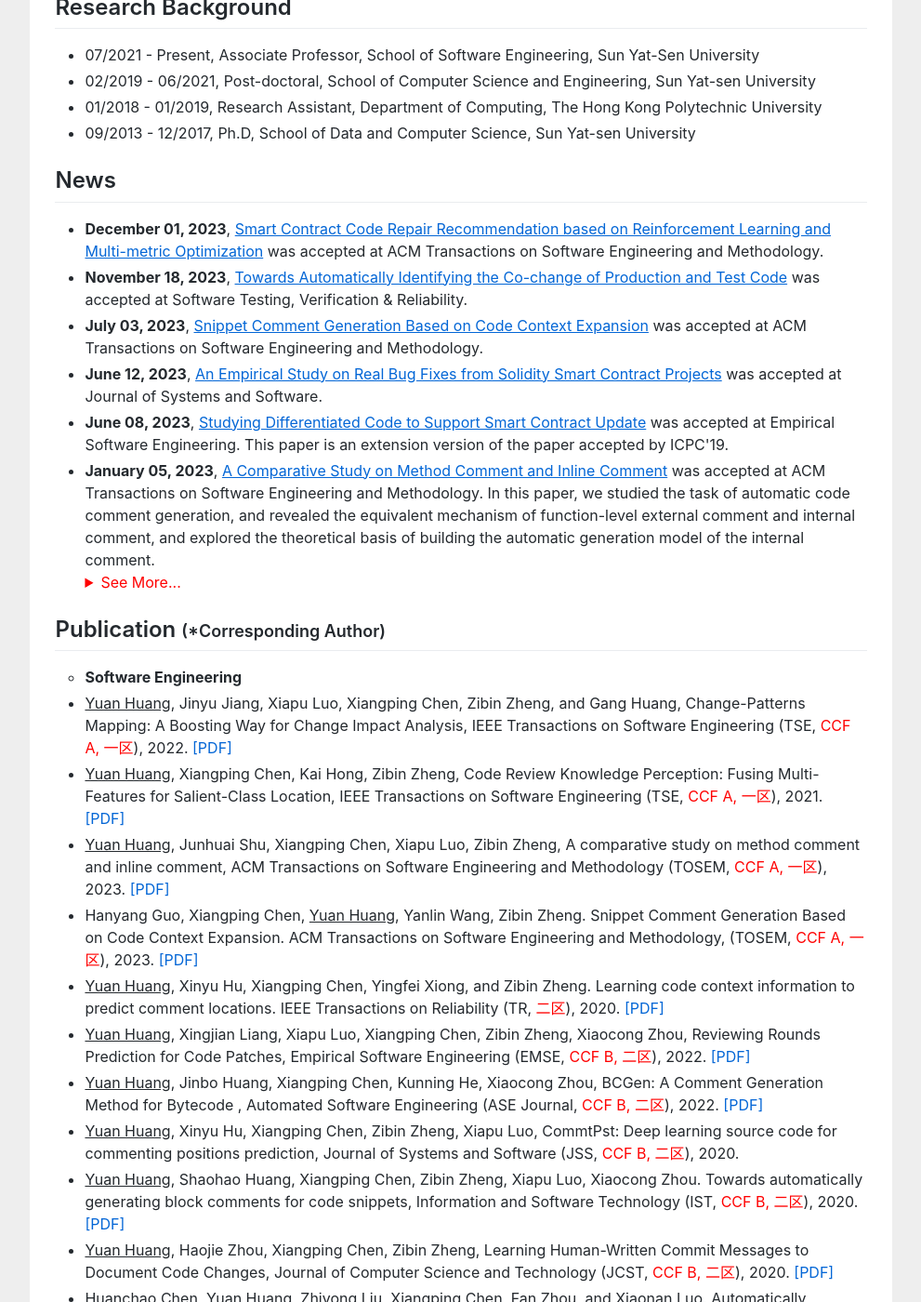
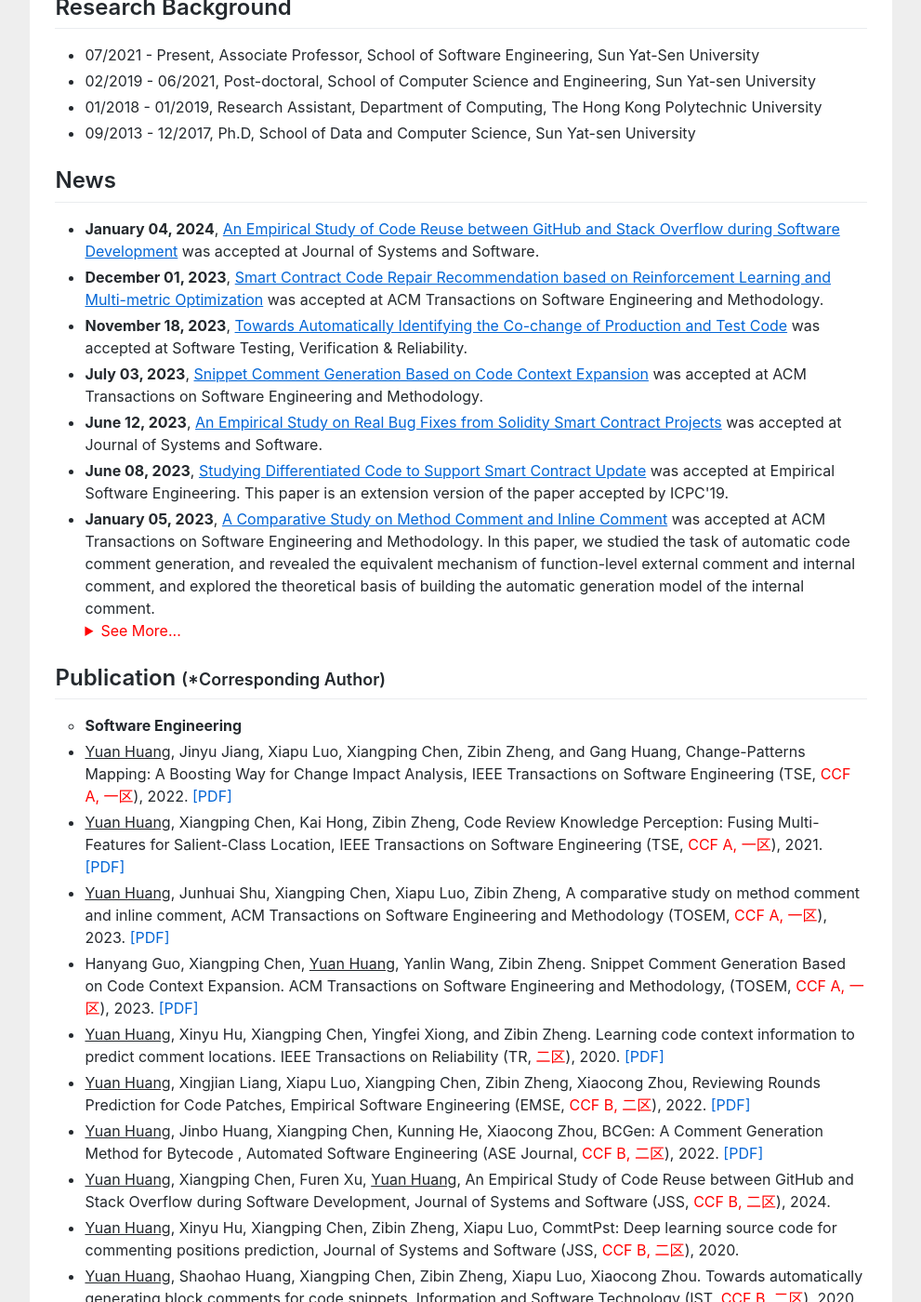
Before and after one commit to huangyuan-hy/huangyuan-hy.github.io, a Jekyll site: the page index.html, which Jekyll copies as it is, in a window 1280 px wide and 1400 px high, scrolled down 641 px. Shown: the whole window at 93% size, without its empty margins (144-1135 px from the left). Built offline with Jekyll 4.4.1, drawn with Linux system fonts in a browser that asks for light colours; some of the changed text lies outside the part shown.

Commit message:
Update index.html

```diff
--- a/index.html
+++ b/index.html
@@ -81,6 +81,7 @@ gtag('config', 'UA-158965281-1');
 
 				<h2>News</h2>
 					<ul>
+						<li><b>January 04, 2024</b>,  <a href=""><u>An Empirical Study of Code Reuse between GitHub and Stack Overflow during Software Development</u></a> was accepted at Journal of Systems and Software. </li>
 						<li><b>December 01, 2023</b>,  <a href=""><u>Smart Contract Code Repair Recommendation based on Reinforcement Learning and Multi-metric Optimization</u></a> was accepted at ACM Transactions on Software Engineering and Methodology. </li>
 						<li><b>November 18, 2023</b>,  <a href=""><u>Towards Automatically Identifying the Co-change of Production and Test Code</u></a> was accepted at Software Testing, Verification & Reliability. </li>
 
@@ -133,6 +134,7 @@ empirical study to learn how programmers reuse code on <a href="https://stackove
 <li><u>Yuan Huang</u>, Xinyu Hu, Xiangping Chen, Yingfei Xiong, and Zibin Zheng. Learning code context information to predict comment locations. IEEE Transactions on Reliability (TR, <a href="" style="color:red;"> 二区</a>), 2020. <a href="https://ieeexplore.ieee.org/abstract/document/8809910">[PDF]</a></li>
 <li><u>Yuan Huang</u>, Xingjian Liang, Xiapu Luo, Xiangping Chen, Zibin Zheng, Xiaocong Zhou, Reviewing Rounds Prediction for Code Patches, Empirical Software Engineering (EMSE, <a href="" style="color:red;"> CCF B, 二区</a>), 2022. <a href="https://link.springer.com/article/10.1007/s10664-021-10035-z">[PDF]</a></li>
 <li><u>Yuan Huang</u>, Jinbo Huang, Xiangping Chen, Kunning He, Xiaocong Zhou, BCGen: A Comment Generation Method for Bytecode , Automated Software Engineering (ASE Journal, <a href="" style="color:red;"> CCF B, 二区</a>), 2022. <a href="https://link.springer.com/article/10.1007/s10515-022-00374-6">[PDF]</a></li>
+<li><u>Yuan Huang</u>, Xiangping Chen, Furen Xu, <u>Yuan Huang</u>, An Empirical Study of Code Reuse between GitHub and Stack Overflow during Software Development, Journal of Systems and Software (JSS, <a href="" style="color:red;"> CCF B, 二区</a>), 2024.</li>
 <li><u>Yuan Huang</u>, Xinyu Hu, Xiangping Chen, Zibin Zheng, Xiapu Luo, CommtPst: Deep learning source code for commenting positions prediction, Journal of Systems and Software (JSS, <a href="" style="color:red;"> CCF B, 二区</a>), 2020.</li>
 <li><u>Yuan Huang</u>, Shaohao Huang, Xiangping Chen, Zibin Zheng, Xiapu Luo, Xiaocong Zhou. Towards automatically generating block comments for code snippets, Information and Software Technology (IST, <a href="" style="color:red;"> CCF B, 二区</a>), 2020. <a href="https://www.sciencedirect.com/science/article/abs/pii/S0950584920301427">[PDF]</a></li>
 <li><u>Yuan Huang</u>, Haojie Zhou, Xiangping Chen, Zibin Zheng, Learning Human-Written Commit Messages to Document Code Changes, Journal of Computer Science and Technology (JCST, <a href="" style="color:red;"> CCF B, 二区</a>), 2020. <a href="https://jcst.ict.ac.cn/fileup/1000-9000/PDF/2020-6-3-0496.pdf">[PDF]</a></li>
@@ -222,7 +224,7 @@ empirical study to learn how programmers reuse code on <a href="https://stackove
 				<ul>
 
 <li type="circle"><b>Furen Xu</b>, Enrolled at 2021</li>
-    <p style="text-indent:2em;">Publications: <a href="https://dl.acm.org/doi/abs/10.1145/3524610.3527923">[ICPC 2022]</a></p>
+    <p style="text-indent:2em;">Publications: <a href="https://dl.acm.org/doi/abs/10.1145/3524610.3527923">[ICPC 2022][JSS]</a></p>
 	<p style="text-indent:2em; line-height:2px;">Awards: 研究生一等奖学金, <a href="https://sse.sysu.edu.cn/article/403">招联金融奖学金</a></p>
 
 <li type="circle"><b>Jinbo Huang</b>, Enrolled at 2021</li>
```
